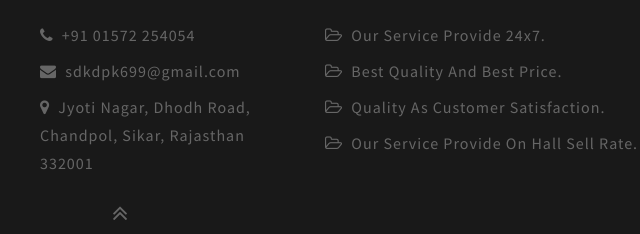
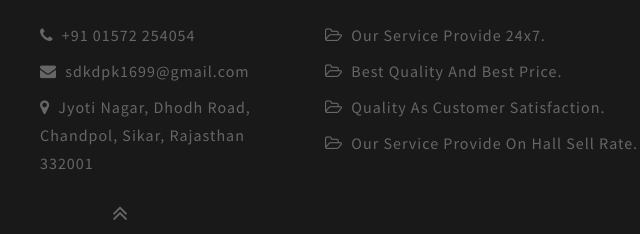
Before and after one commit to sdkdpk1699/shambhustone, a plain HTML site: page hindware.html in a window 1280 px wide. Shown: the part 1593-1827 px from the top of the page, 520-1160 px from the left. Drawn offline with Linux system fonts and the light colour scheme; files whose address does not match are found by name.

Commit message:
Update hindware.html

```diff
--- a/hindware.html
+++ b/hindware.html
@@ -363,7 +363,7 @@ element.style {
 			<div class="col-lg-3 col-sm-6 mt-lg-0 mt-5 footer_right">
 				<h3 class="mb-sm-4 mb-3">Address</h3>
 				<p> <span class="fa mr-1 fa-phone"></span> +91 01572 254054 </p>
-				<p> <span class="fa mr-1 fa-envelope"></span> <a href="mailto:sdkdpk1699@gmail.com">sdkdpk699@gmail.com</a> </p>
+				<p> <span class="fa mr-1 fa-envelope"></span> <a href="mailto:sdkdpk1699@gmail.com">sdkdpk1699@gmail.com</a> </p>
 				<p> <span class="fa mr-1 fa-map-marker"></span> Jyoti Nagar, Dhodh Road, Chandpol, Sikar, Rajasthan 332001 </p>
 			</div>
 			<div class="col-lg-4 col-sm-6 mt-lg-0 mt-5 footer_middle">
```
